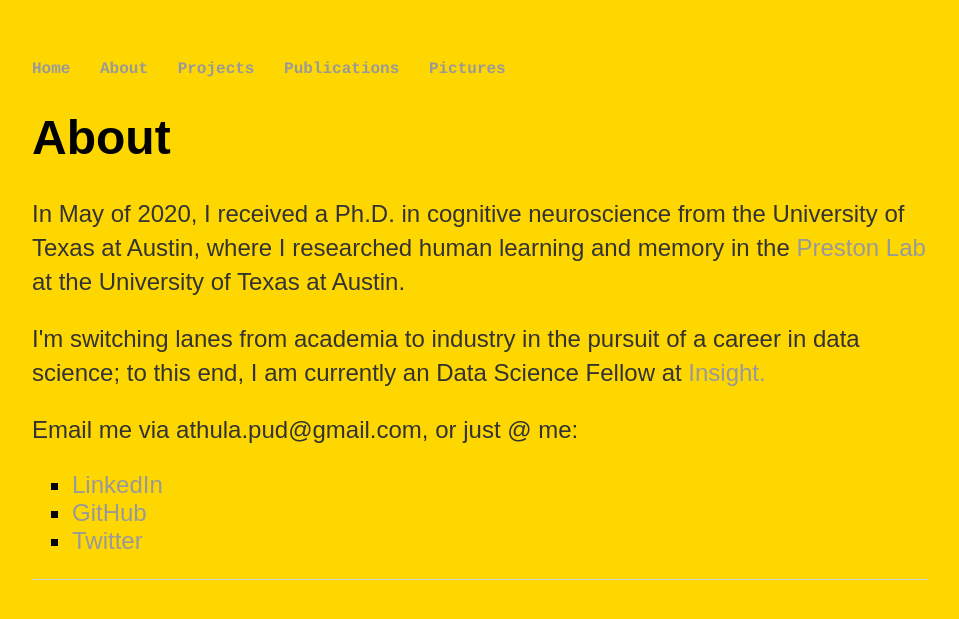
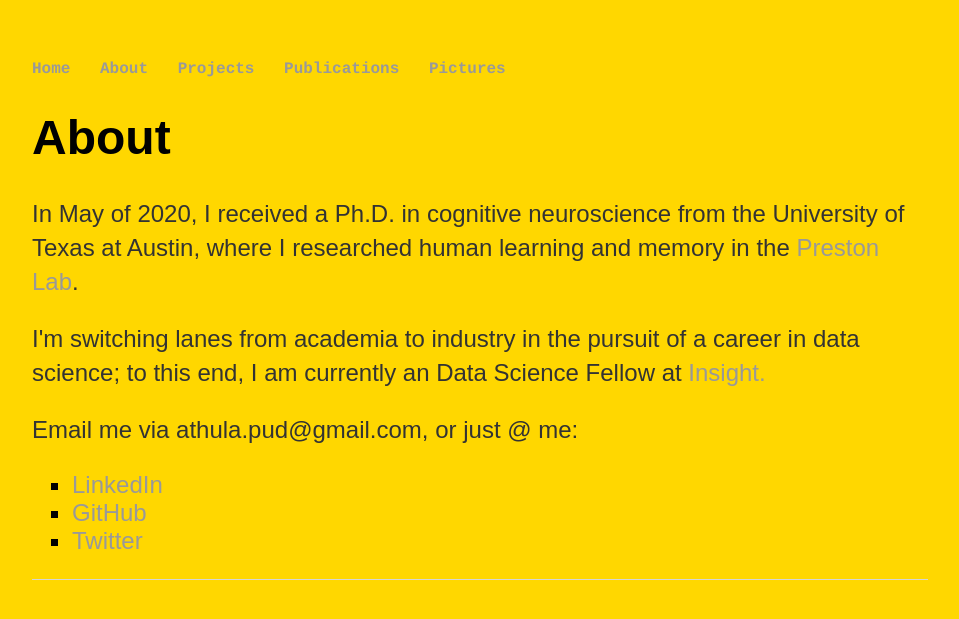
Before and after one commit to athpud/athpud.github.io, a Jekyll site: the page built from about/index.html, in a window 1280 px wide. Shown: the top 619 px of the page, without its empty margins (160-1119 px from the left). Built offline with Jekyll 4.4.1, drawn with Linux system fonts in a browser that asks for light colours.

Commit message:
typo fix'

```diff
--- a/about/index.html
+++ b/about/index.html
@@ -4,7 +4,7 @@
 ---
 		<div class="about">
 			<h1>About</h1>
-			<p>In May of 2020, I received a Ph.D. in cognitive neuroscience from the University of Texas at Austin, where I researched human learning and memory in the <a href="https://clm.utexas.edu/preston/" target="_blank">Preston Lab</a> at the University of Texas at Austin.</p>
+			<p>In May of 2020, I received a Ph.D. in cognitive neuroscience from the University of Texas at Austin, where I researched human learning and memory in the <a href="https://clm.utexas.edu/preston/" target="_blank">Preston Lab</a>.</p>
 			<p>I'm switching lanes from academia to industry in the pursuit of a career in data science; to this end, I am currently an Data Science Fellow at <a href="https://insightfellows.com/" target="_blank">Insight.</a></p>
 			<p>Email me via athula.pud@gmail.com, or just @ me:</p>
 			<ul style="list-style-type:square;font-size:1.5em">
```
